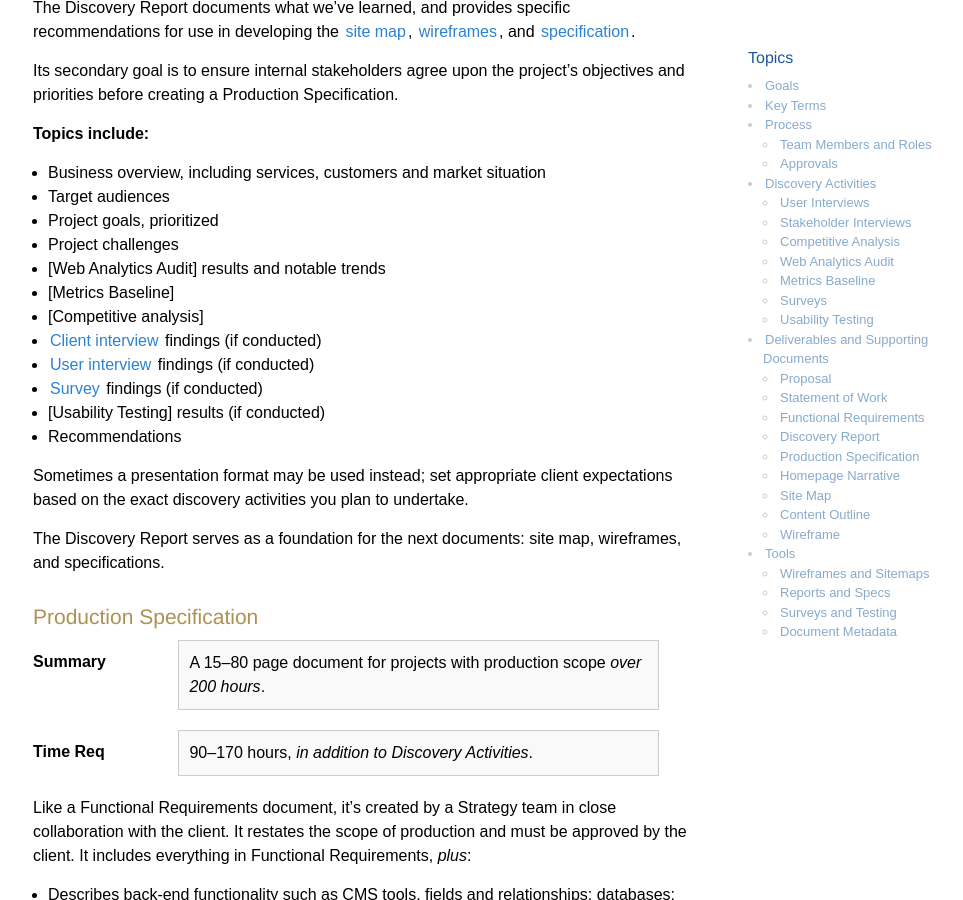
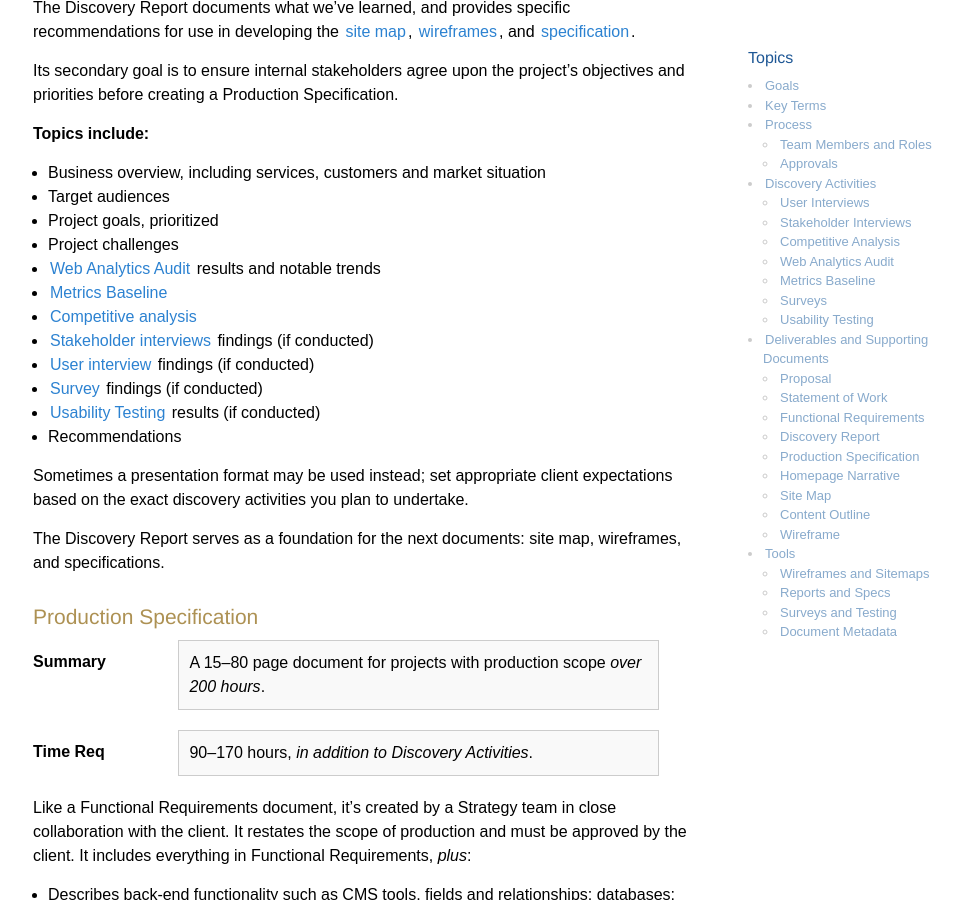
Before and after one commit to imarc/handbook, a Jekyll site: the page built from strategy.markdown, in a window 1280 px wide and 900 px high, scrolled down 10224 px. Shown: the whole window, without its empty margins (137-1100 px from the left). Built offline with Jekyll 4.4.1, drawn with Linux system fonts in a browser that asks for light colours; nearby versions of some CDN libraries.

Commit message:
Fixed broken links.

```diff
--- a/strategy.markdown
+++ b/strategy.markdown
@@ -368,13 +368,13 @@ Its secondary goal is to ensure internal stakeholders agree upon the project's o
 + Target audiences
 + Project goals, prioritized
 + Project challenges
-+ [Web Analytics Audit] results and notable trends
-+ [Metrics Baseline]
-+ [Competitive analysis]
-+ [Client interview](#StakeholderInterviews) findings (if conducted)
++ [Web Analytics Audit](#WebAnalyticsAudit) results and notable trends
++ [Metrics Baseline](#MetricsBaseline)
++ [Competitive analysis](#CompetitiveAnalysis)
++ [Stakeholder interviews](#StakeholderInterviews) findings (if conducted)
 + [User interview](#UserInterviews) findings (if conducted)
 + [Survey](#Surveys) findings (if conducted)
-+ [Usability Testing] results (if conducted)
++ [Usability Testing](#UsabilityTesting) results (if conducted)
 + Recommendations
 
 Sometimes a presentation format may be used instead; set appropriate client expectations based on the exact discovery activities you plan to undertake.
```
